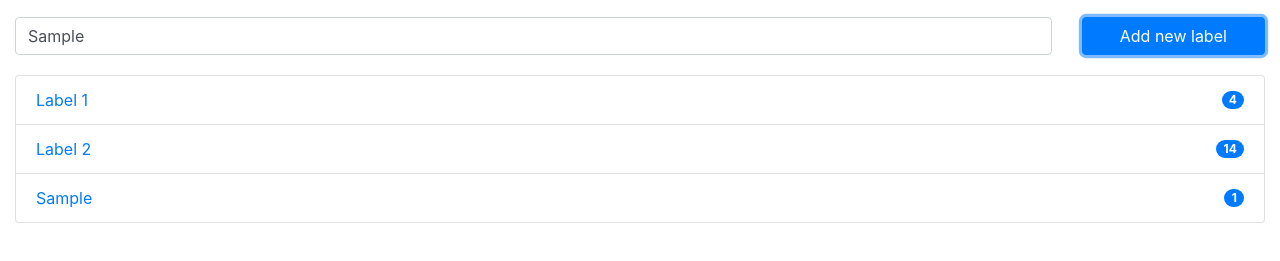
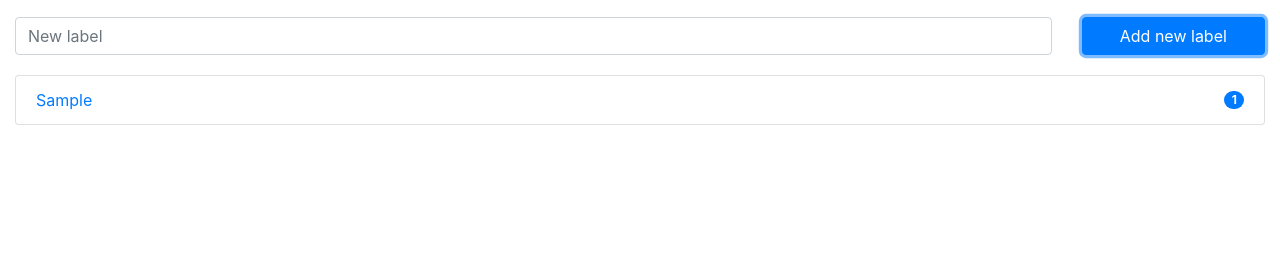
Before and after one commit to marciotoshio/label_counter, a plain HTML site: page index.html in a window 1280 px wide. Both pictures are taken after typing "Sample" into the empty fields and a click on the button "Add new label". Shown: the part 51-312 px from the top of the page. Drawn offline with nearby package versions, Linux system fonts and the light colour scheme.

Commit message:
Persisting on local storage

```diff
--- a/index.html
+++ b/index.html
@@ -27,12 +27,6 @@
       </form>
 
       <div id="label-list" class="list-group">
-        <a href="" class="label-link list-group-item d-flex justify-content-between align-items-center">
-          Label 1 <span class="badge badge-primary badge-pill">4</span>
-        </a>
-        <a href="" class="label-link list-group-item d-flex justify-content-between align-items-center">
-          Label 2 <span class="badge badge-primary badge-pill">14</span>
-        </a>
       </div>
     </div>
 
--- a/js/main.js
+++ b/js/main.js
@@ -1,7 +1,46 @@
-function createNewItem(text) {
-  var a = $('<a href="" class="label-link list-group-item d-flex justify-content-between align-items-center" />')
-  a.html(text + '<span class="badge badge-primary badge-pill">1</span>');
+function uuidv4() {
+  return ([1e7]+-1e3+-4e3+-8e3+-1e11).replace(/[018]/g, c =>
+    (c ^ crypto.getRandomValues(new Uint8Array(1))[0] & 15 >> c / 4).toString(16)
+  )
+}
+
+function createNewItem(text, uuid = uuidv4(), count = 1) {
+  var a = $('<a href="' + uuid + '" class="label-link list-group-item d-flex justify-content-between align-items-center" />')
+  a.html('<span class="text">' + text + '</span>' + '<span class="value badge badge-primary badge-pill">'+ count + '</span>');
   $('#label-list').append(a);
+}
+
+function updateLabelCount(span) {
+  var val = span.text();
+  var newValue = parseInt(val) + 1;
+  span.text(newValue);
+}
+
+function getObject() {
+  var result = [];
+  $('#label-list a').each(function() {
+    var item = $(this);
+    result.push({
+      'uuid': item.attr('href'),
+      'text': item.find('.text').text(),
+      'value': item.find('.value').text()
+    });
+  });
+
+  return result;
+}
+
+function save() {
+  window.localStorage.setItem('user-labels', JSON.stringify(getObject()));
+}
+
+function load() {
+  var userLabels = JSON.parse(window.localStorage.getItem('user-labels'));
+  if(userLabels) {
+    userLabels.forEach(function(userLabel) {
+      createNewItem(userLabel.text, userLabel.uuid, userLabel.value);
+    });
+  }
 }
 
 $(function() {
@@ -9,12 +48,16 @@ $(function() {
     e.preventDefault();
 
     createNewItem($('#label-text').val());
+    save();
+    $('#label-text').val('');
   });
 
   $('#label-list').on('click', '.label-link ', function(e) {
     e.preventDefault();
-    var span = $(this).find('span')
-    var val = span.text();
-    span.text(parseInt(val) + 1);
+
+    updateLabelCount($(this).find('.value'));
+    save();
   });
+
+  load();
 })
```
